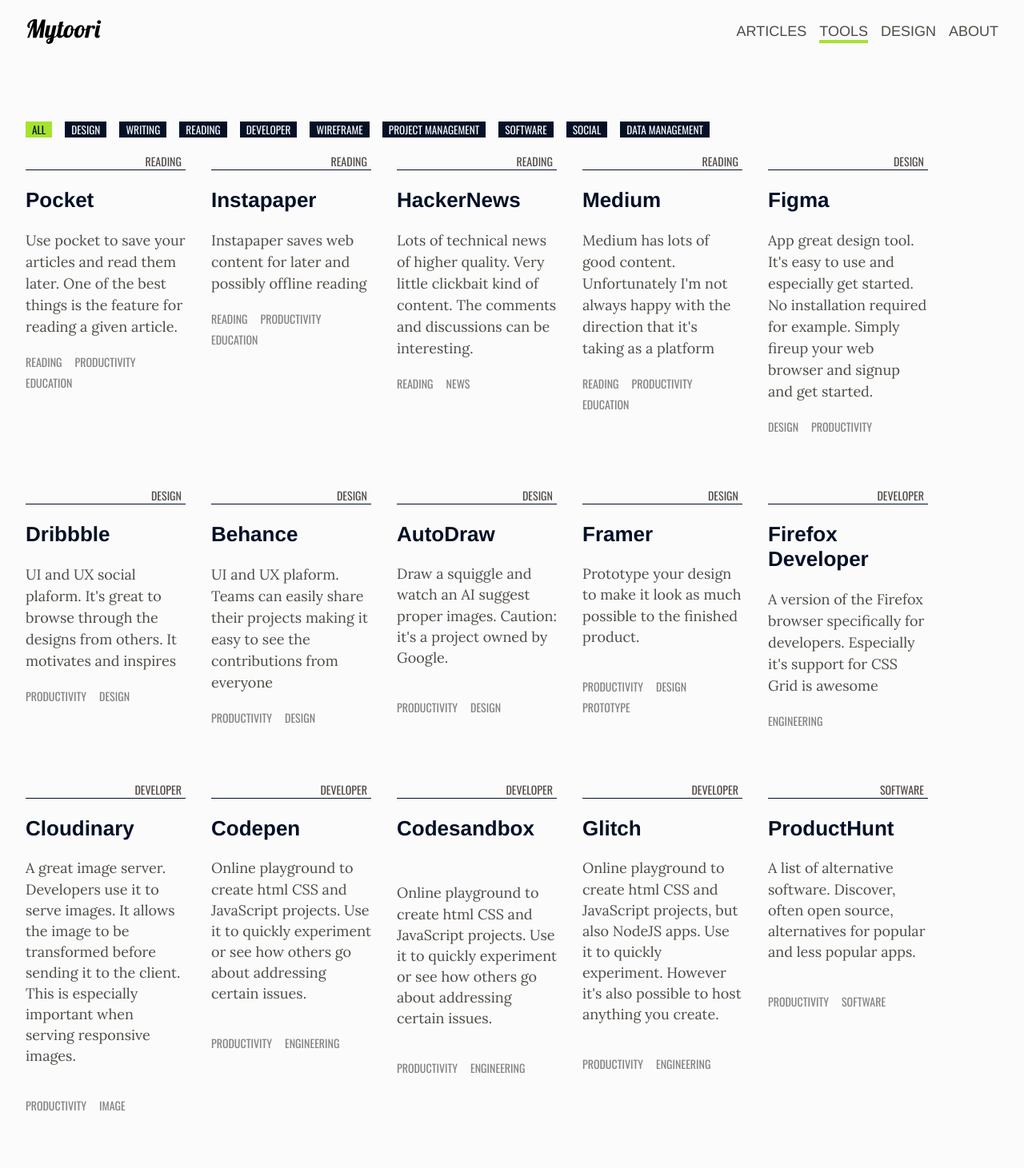
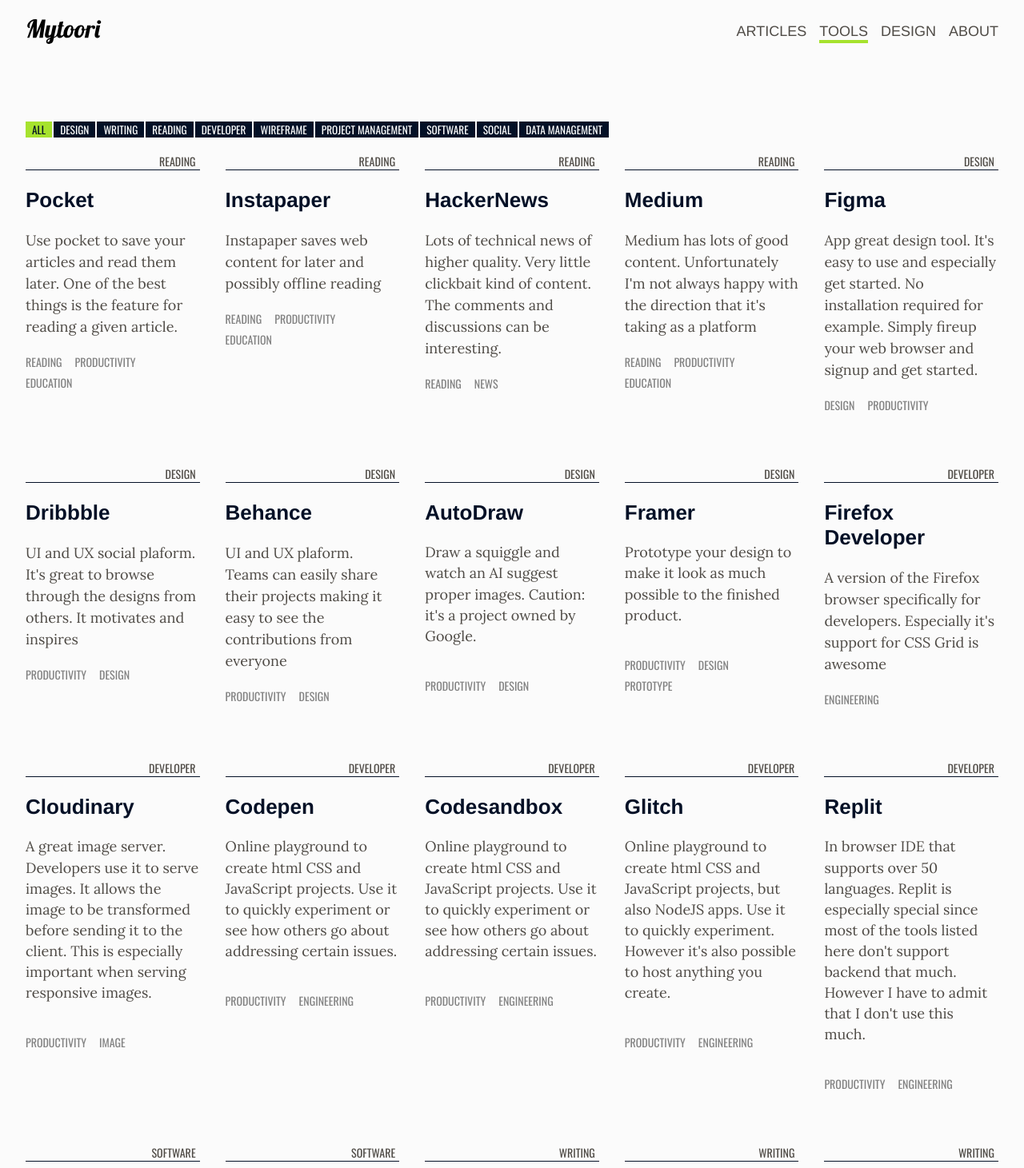
Before and after one commit to Giwan/blog, a Next.js app: page /tools in a window 1280 px wide. Shown: the top 1461 px of the page at 80% size. Built offline with nearby package versions, Linux system fonts and the light colour scheme.

Commit message:
responsive tools

```diff
--- a/components/ToolsList/FilterTools.module.css
+++ b/components/ToolsList/FilterTools.module.css
@@ -1,7 +1,8 @@
 .button {
     border: none;
     background-color: var(--color-primary);
-    margin-right: var(--unit);
+    /* margin-right: var(--unit); */
+    margin-right: 2px;
     color: var(--color-primary-light);
     padding: 0 calc(var(--unit) /2);
     font-family: var(--font-family-meta);
--- a/data/developerTools.js
+++ b/data/developerTools.js
@@ -4,6 +4,7 @@
 import Codepen from "./toolsData/codepen.mdx";
 import Codesandbox from "./toolsData/codesandbox.mdx";
 import Glitch from "./toolsData/glitch.mdx";
+import Replit from "./toolsData/replit.mdx";
 
 
 const developerTools = [
@@ -48,6 +49,15 @@
         category: categories.DEVELOPER,
         labels: [labels.productivity, labels.engineering],
     },
+    {
+        title: "Replit",
+        url: "https://replit.com/",
+        description: <Replit />,
+        price: 0,
+        category: categories.DEVELOPER,
+        labels: [labels.productivity, labels.engineering],
+    },
+
 ];
 
 export default developerTools;
--- a/data/tools.js
+++ b/data/tools.js
@@ -1,10 +1,7 @@
 import categories from "./categories";
 import labels from "./labels";
 import DrawIO from "./toolsData/draw.io.mdx";
-import Ghost from "./toolsData/ghost.org.mdx";
-import Txtfiddle from "./toolsData/txtfiddle.mdx";
 import WeTransfer from "./toolsData/wetransfer.mdx";
-import Etherpad from "./toolsData/etherpad.mdx";
 import readingTools from "./readingTools";
 import designTools from "./designTools";
 import developerTools from "./developerTools";
--- /dev/null
+++ b/data/toolsData/replit.mdx
@@ -0,0 +1,3 @@
+In browser IDE that supports over 50 languages.
+Replit is especially special since most of the tools listed here don't support backend that much.
+However I have to admit that I don't use this much.
--- a/styles/tools.module.css
+++ b/styles/tools.module.css
@@ -1,6 +1,6 @@
 .toolsList {
     display: grid;
-    grid-template-columns: repeat(auto-fit, 200px);
+    grid-template-columns: repeat(auto-fit, minmax(200px, 1fr));
     gap: calc(var(--unit) * 2);
 }
 
```
Also changed, not shown: 1 other file (tests, documents, lock files or other folders).
